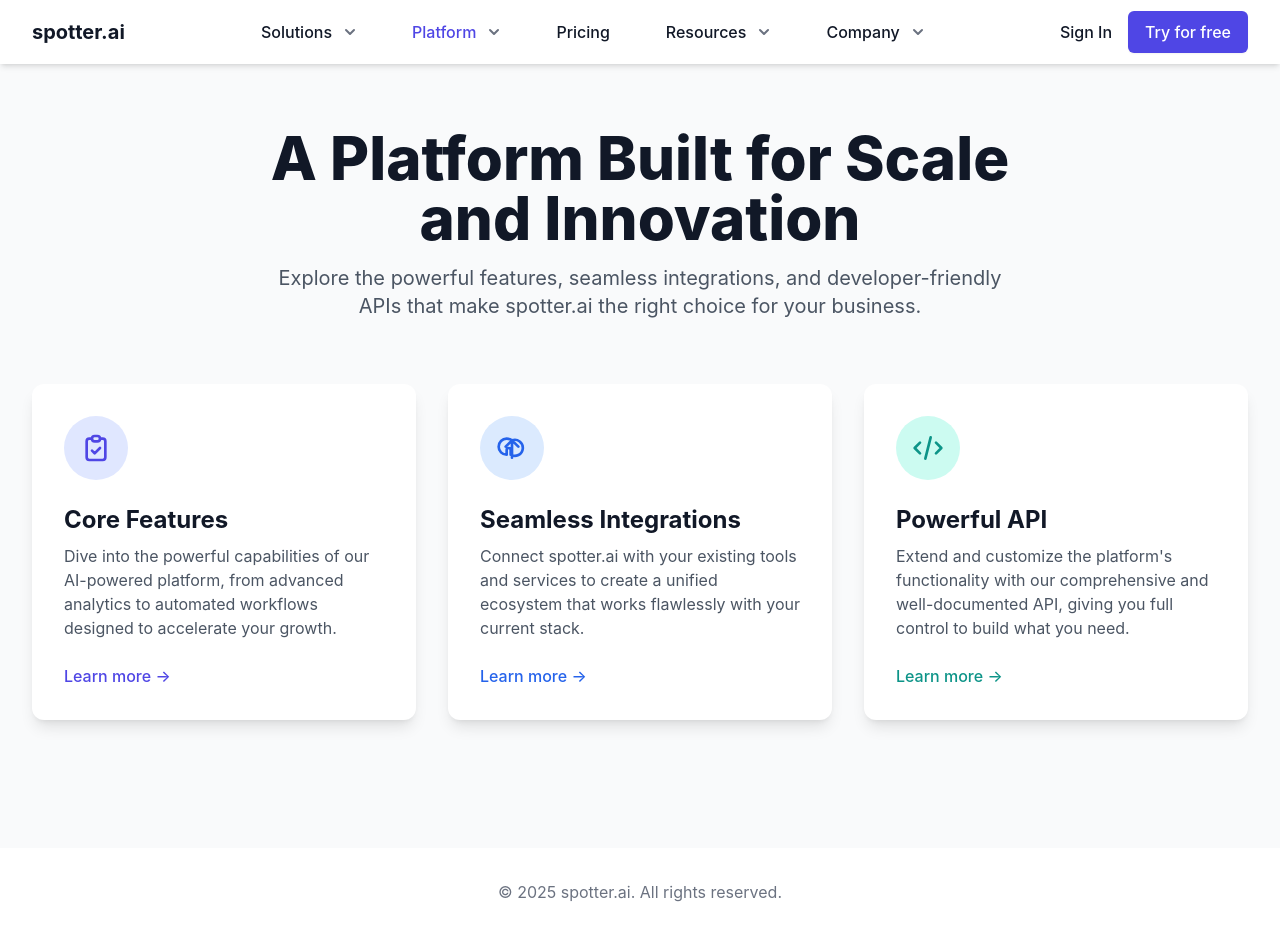
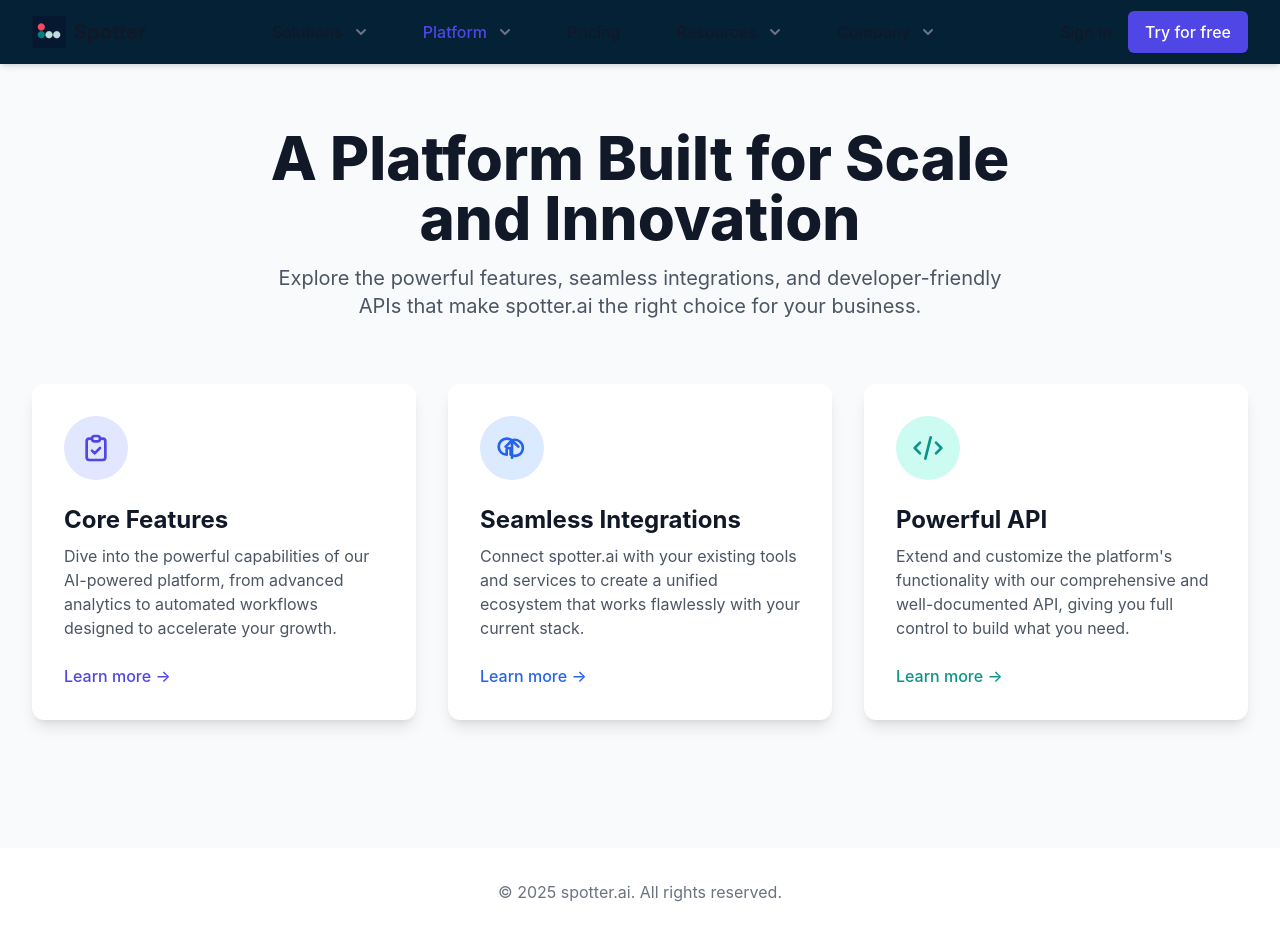
Before and after one commit to ebukamaechi/spotter, a plain HTML site: page platform.html in a window 1280 px wide. Drawn offline with nearby package versions, Linux system fonts and the light colour scheme.

Commit message:
edited nav color

```diff
--- a/platform.html
+++ b/platform.html
@@ -27,13 +27,14 @@
 <body class="bg-gray-50 dark:bg-gray-900 text-gray-800 dark:text-gray-200">
 
     <!-- Main navigation container -->
-    <nav class="bg-white dark:bg-gray-800 shadow-md">
+ <nav class="bg-white shadow-md" style="background-color: #052136;">
         <div class="container mx-auto px-4 sm:px-6 lg:px-8">
             <div class="flex justify-between h-16">
                 <!-- Logo section -->
-                <div class="flex-shrink-0 flex items-center">
-                    <a href="#" class="text-xl font-bold text-gray-900 dark:text-white">
-                        spotter.ai
+               <div class="flex-shrink-0 flex items-center">
+                    <a href="#" class="text-xl font-bold text-gray-900 dark:text-white flex items-center">
+                        <img src="spotter_logo.png" alt="Spotter Logo" class="h-8 w-auto mr-2">
+                        Spotter
                     </a>
                 </div>
 
```
Also changed, not shown: solutions.html (+5 -4 lines).
